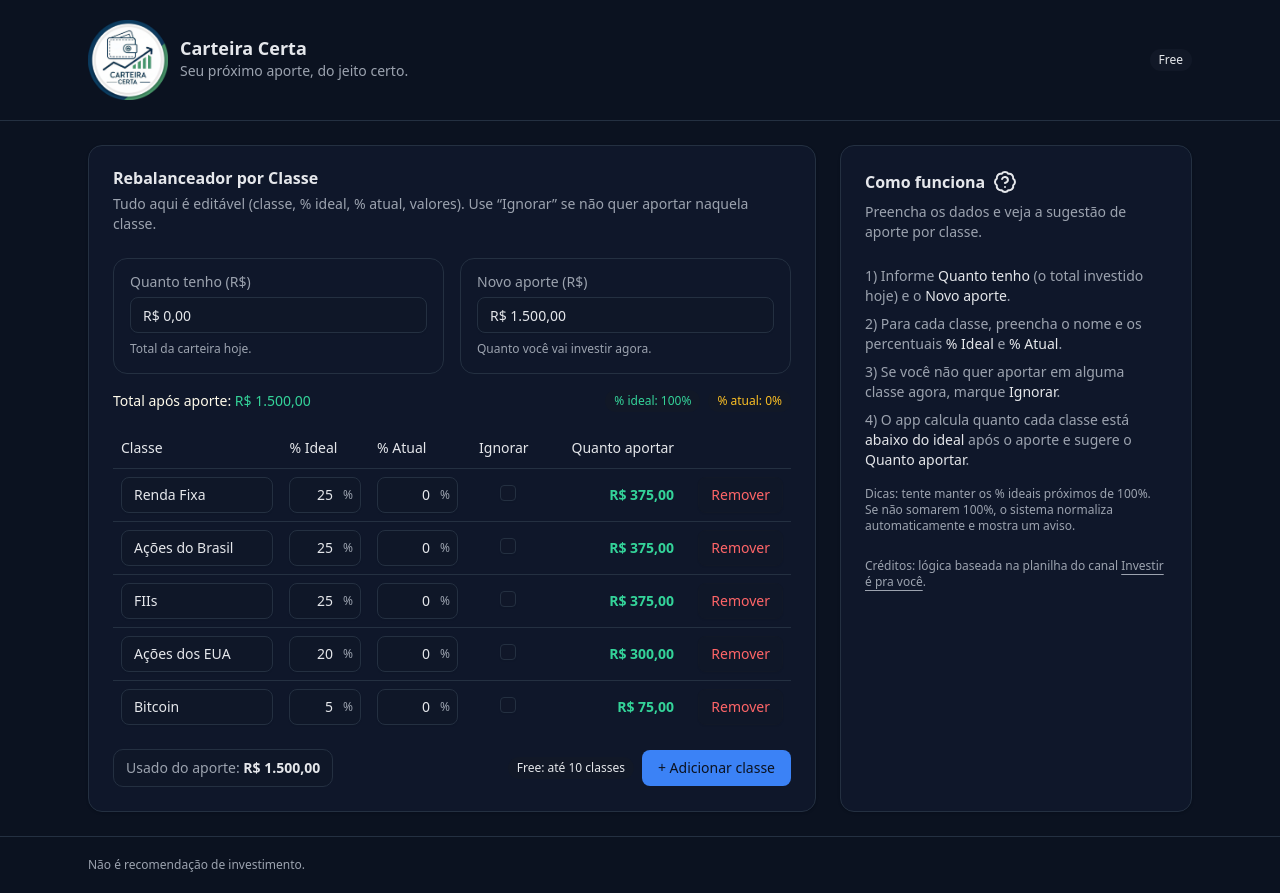
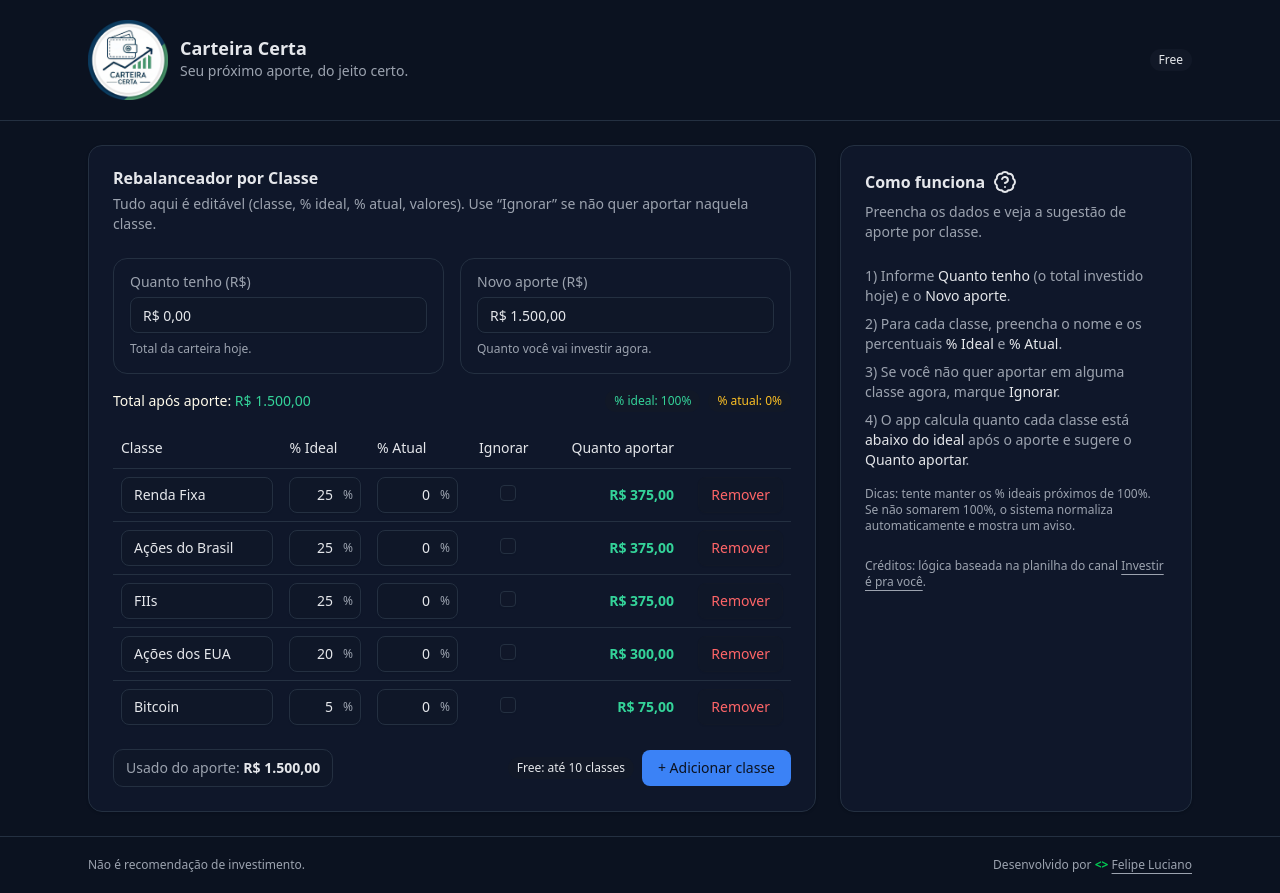
Before and after one commit to felipe-script/carteira-certa-nextjs, a Next.js app: page / in a window 1280 px wide. Built offline with nearby package versions, Linux system fonts and the light colour scheme.

Commit message:
feat: enhance footer layout for improved readability and developer attribution

```diff
--- a/src/app/page.tsx
+++ b/src/app/page.tsx
@@ -40,8 +40,19 @@ export default function Home() {
       </main>
 
       <footer className="border-t border-border">
-        <div className="mx-auto w-full max-w-6xl px-6 py-5 text-xs text-muted-foreground">
-          Não é recomendação de investimento.
+        <div className="mx-auto flex w-full max-w-6xl flex-col gap-2 px-6 py-5 text-xs text-muted-foreground sm:flex-row sm:items-center sm:justify-between">
+          <span>Não é recomendação de investimento.</span>
+          <span>
+            Desenvolvido por{" "} <span className="text-green-500 font-bold"> {" <>" } </span>
+            <a
+              href="https://linkedin.com/in/felipeluciano19"
+              target="_blank"
+              rel="noreferrer"
+              className="underline underline-offset-4 hover:text-foreground"
+            >
+              Felipe Luciano
+            </a>
+          </span>
         </div>
       </footer>
     </div>
```
